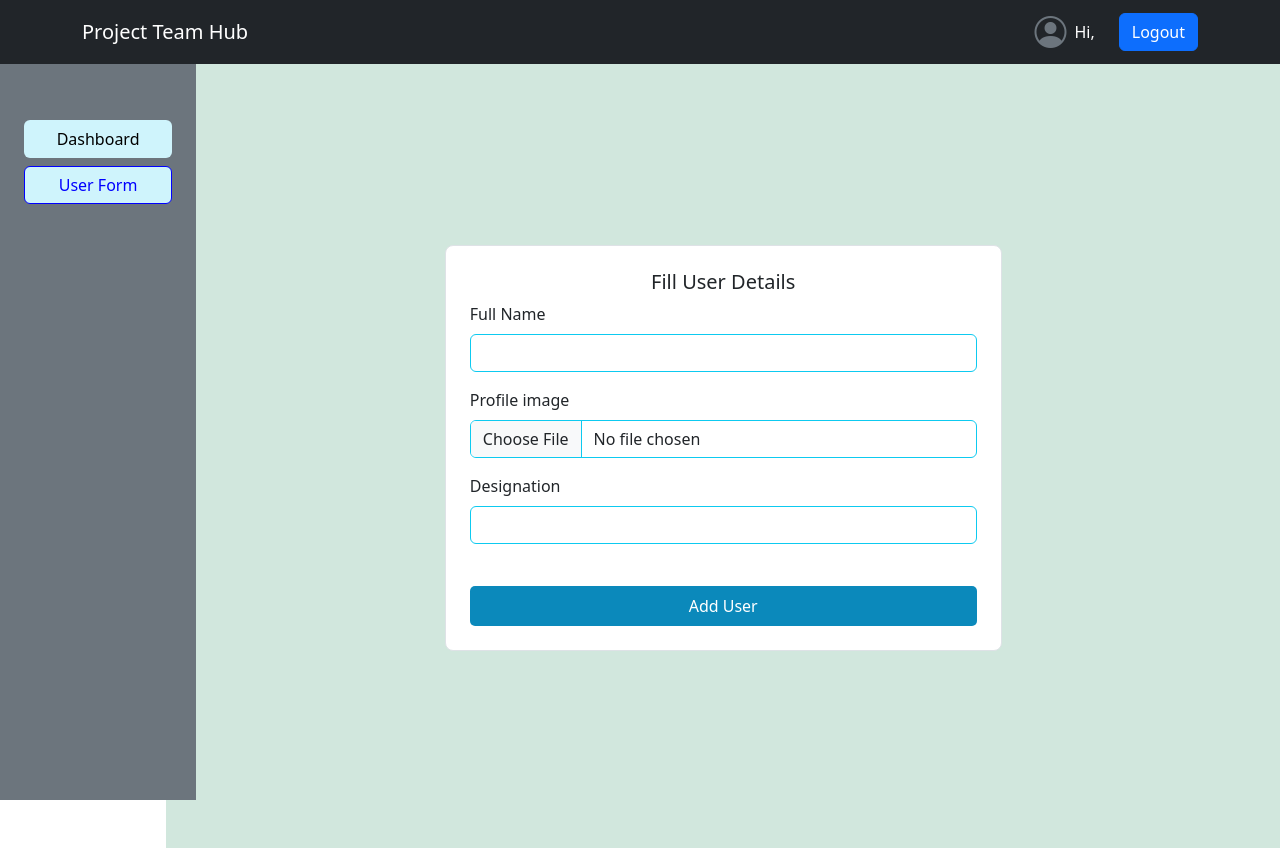
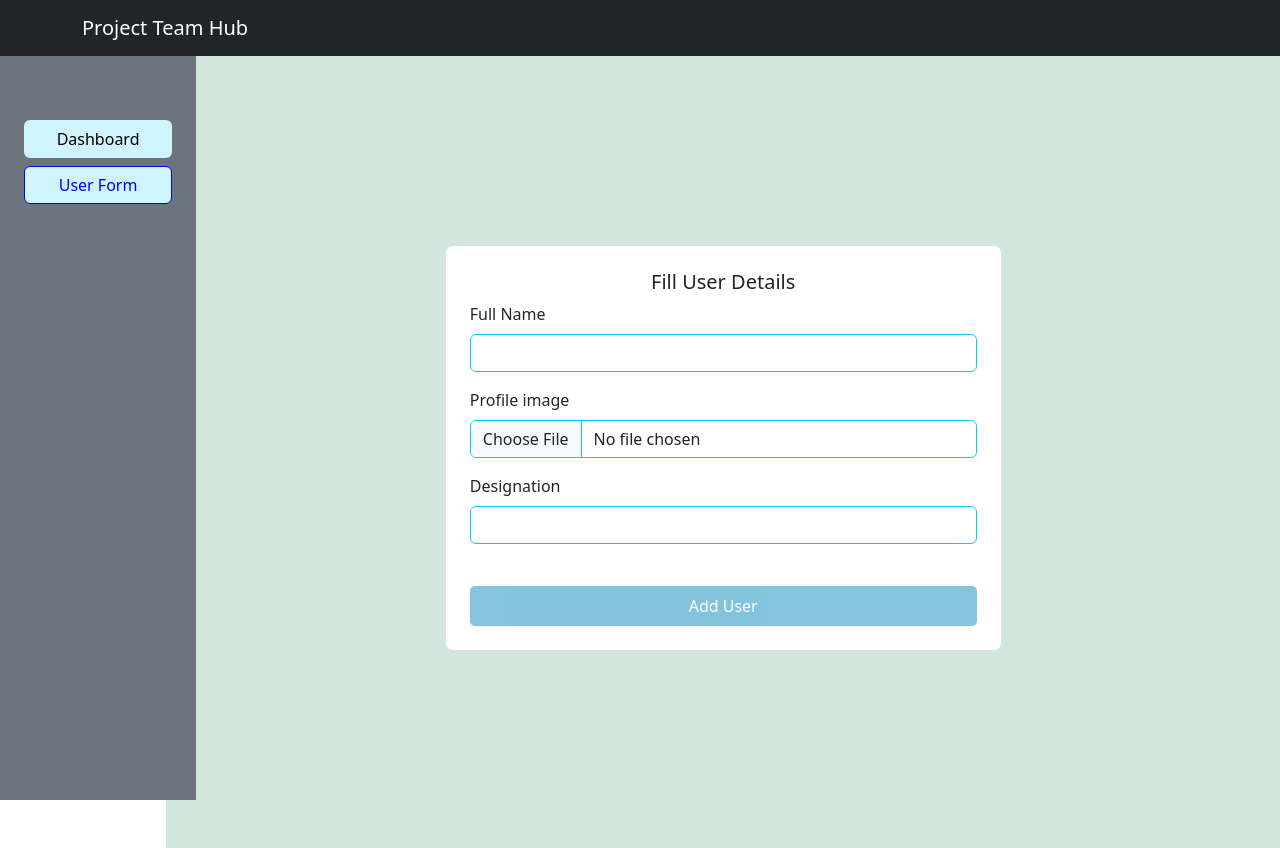
Before and after one commit to richa-daripa/MockAPI-2-usecase, a React (Create React App) app: page /layout/addinfo in a window 1280 px wide. Built offline with nearby package versions, Linux system fonts and the light colour scheme.

Commit message:
add changes

```diff
--- a/src/App.js
+++ b/src/App.js
@@ -1,4 +1,4 @@
-import React from 'react';
+import React,{useState} from 'react';
 import Login from './Login';
 import Layout from './Layout';
 import Details from './Details';
@@ -6,10 +6,12 @@ import AddInfo from './AddInfo';
 import { Route, Routes } from 'react-router-dom';
 
 export default function App() {
+  const[loggedin,setLoggedin]=useState(false);
+
   return (
     <Routes>
-      <Route path="/" element={<Login />} />
-      <Route path="/layout" element={<Layout />}>
+      <Route path="/" element={<Login setLoggedin={setLoggedin}/>} />
+      <Route path="/layout" element={<Layout setLoggedin={setLoggedin} loggedin={loggedin}/>}>
         <Route index element={<Details />} />
         <Route path="/layout/*" element={<AddInfo />} />
       </Route>
--- a/src/Layout.jsx
+++ b/src/Layout.jsx
@@ -1,9 +1,9 @@
 import React, { useState } from 'react';
 import { useNavigate, NavLink, Outlet } from 'react-router-dom';
-import { Navbar, Container, Button, Modal } from 'react-bootstrap';
+import { Navbar, Container, Button, Modal, Dropdown } from 'react-bootstrap';
 import './style.css'
 
-export default function Layout() {
+export default function Layout({ setLoggedin, loggedin }) {
   const userName = localStorage.getItem('userName');
   const [logoutConfirm, setLogoutConfirm] = useState(false);
 
@@ -11,6 +11,7 @@ export default function Layout() {
 
   const handleLogOut = () => {
     localStorage.removeItem('userName');
+    setLoggedin(false);
     navigate('/');
   };
   return (
@@ -18,16 +19,22 @@ export default function Layout() {
       <Navbar className="text-bg-dark fixed-top">
         <Container>
           <Navbar.Brand className="text-white">Project Team Hub</Navbar.Brand>
-          <div className="d-flex justify-content-between align-items-center">
-            <i class="bi bi-person-circle fs-2 text-secondary me-2"></i>Hi,{' '}
-            {userName}
-            <Button
-              variant="primary ms-4"
-              onClick={() => setLogoutConfirm(true)}
-            >
-              Logout
-            </Button>
-          </div>
+          {
+            loggedin && (
+              <Dropdown>
+                <Dropdown.Toggle as="span" className='custom-toggle'>
+                  <i className="bi bi-person-circle fs-2 text-secondary"></i>
+                </Dropdown.Toggle>
+
+                <Dropdown.Menu align="end">
+                  <p className='px-3'>Hi, {userName}</p>
+                  <Dropdown.Item onClick={() => setLogoutConfirm(true)}>Logout</Dropdown.Item>
+                </Dropdown.Menu>
+              </Dropdown>
+            )
+          }
+
+
         </Container>
       </Navbar>
 
--- a/src/Login.jsx
+++ b/src/Login.jsx
@@ -5,7 +5,7 @@ import { isValid } from './data.js';
 import { useForm } from 'react-hook-form';
 import './style.css';
 
-const Login = () => {
+const Login = ({setLoggedin}) => {
   const {
     register,
     handleSubmit,
@@ -22,6 +22,7 @@ const Login = () => {
     ) {
       localStorage.setItem("userName",data.uname);
       navigate('/layout');
+      setLoggedin(true);
     } else {
       setErrmsg(true);
       setTimeout(()=>{
--- a/src/style.css
+++ b/src/style.css
@@ -26,8 +26,15 @@ p {
 
 .disableBtn:disabled {
   cursor: not-allowed;
+  opacity: 0.5;
 }
 
 .outlet-style{
   padding-left: 13%;
 }
+.custom-toggle{
+  cursor: pointer;
+}
+.custom-toggle::after {
+  display: none !important; /* Hides the arrow */
+}
```
